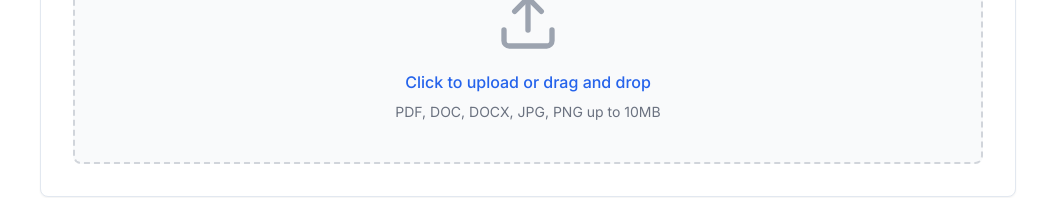
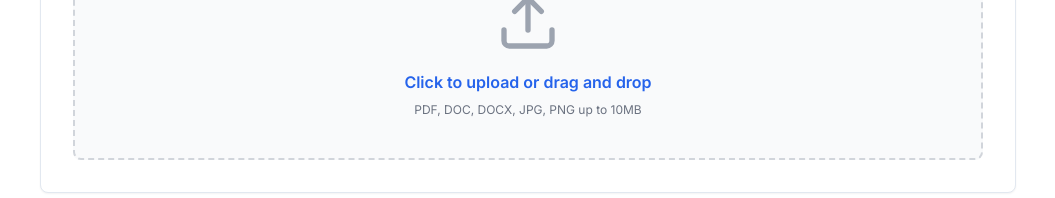
Before and after one commit to inahanninger/anathem-test-1, a React (Vite) app: page /workflow/upload in a window 1280 px wide. Shown: the part 330-528 px from the top of the page, without its empty margins (112-1167 px from the left). Built offline with nearby package versions, Linux system fonts and the light colour scheme.

Commit message:
Visual edit in Lovable
Edited UI in Lovable

```diff
--- a/src/pages/workflow/UploadDocumentPage.tsx
+++ b/src/pages/workflow/UploadDocumentPage.tsx
@@ -132,8 +132,8 @@ const UploadDocumentPage = () => {
                 ${isDragging ? 'bg-blue-50 border-blue-300' : 'border-gray-300 bg-gray-50'}`} onDragOver={handleDragOver} onDragLeave={handleDragLeave} onDrop={handleDrop} onClick={handleClickUpload}>
             <input type="file" ref={fileInputRef} onChange={e => handleFileUpload(e.target.files)} className="hidden" multiple />
             <UploadIcon className="h-16 w-16 text-gray-400 mb-4" />
-            <p className="text-blue-600 font-medium mb-2">Click to upload or drag and drop</p>
-            <p className="text-gray-500 text-sm">PDF, DOC, DOCX, JPG, PNG up to 10MB</p>
+            <p className="text-blue-600 mb-2 text-base font-semibold">Click to upload or drag and drop</p>
+            <p className="text-gray-500 text-xs">PDF, DOC, DOCX, JPG, PNG up to 10MB</p>
           </div>
 
           {uploads.length > 0 && <div className="mt-8">
```
